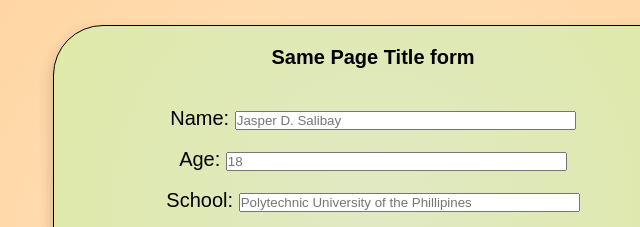
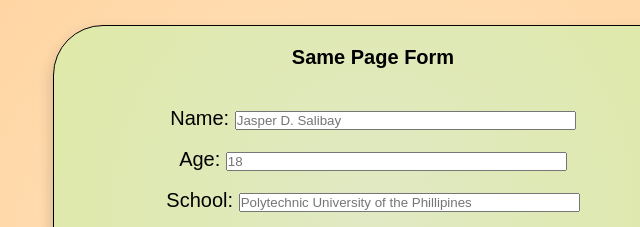
Before and after one commit to jaspir/Same-Page-Form, a plain HTML site: page index.html in a window 1280 px wide. Shown: the top 227 px of the page, 267-907 px from the left. Drawn offline with Linux system fonts and the light colour scheme.

Commit message:
Update index.html

```diff
--- a/index.html
+++ b/index.html
@@ -10,7 +10,7 @@
 
 
     <form id="form">
-        <div id="title">Same Page Title form</div>
+        <div id="title">Same Page Form</div>
         <br>
         <div id="item1"><label for="name">Name: </label><input type="text" id="name" size="40"   placeholder="Jasper D. Salibay"></div>
         <br>
```
